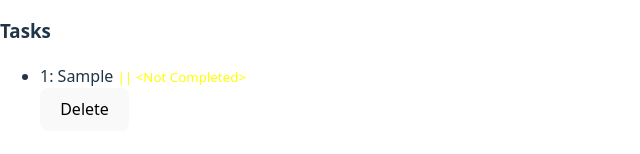
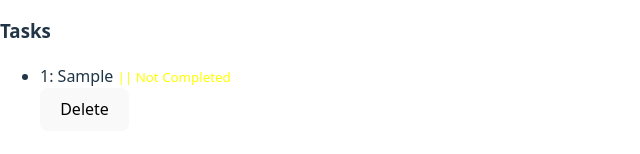
Before and after one commit to Jump3rX/alx-fe-reactjs, a React (Vite) app in the folder react-todo/: page / in a window 1280 px wide. Both pictures are taken after typing "Sample" into the empty fields and a click on the button "Add Task". Shown: the part 354-508 px from the top of the page, without its empty margins (0-640 px from the left). Built offline with nearby package versions, Linux system fonts and the light colour scheme.

Commit message:
code correction

```diff
--- a/react-todo/src/components/ToDoList.jsx
+++ b/react-todo/src/components/ToDoList.jsx
@@ -40,7 +40,7 @@ function TodoList() {
               >
                 {i + 1}: {task.title}{" "}
                 <small style={{ color: task.complete ? "green" : "yellow" }}>
-                  || {task.complete ? "<Completed>" : "<Not Completed>"}
+                  || {task.complete ? "Completed" : "Not Completed"}
                 </small>
               </li>
               <button onClick={() => deleteToDo(task.id)}>Delete</button>
```
